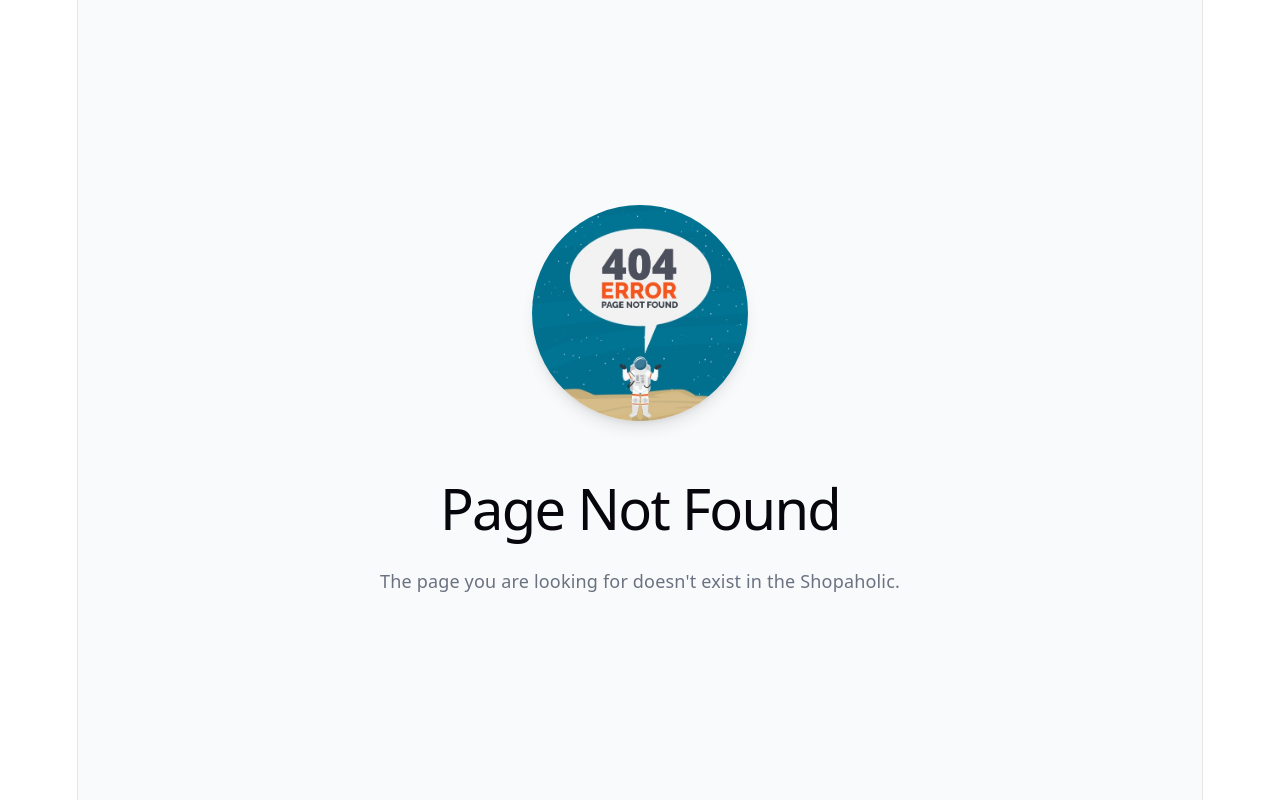
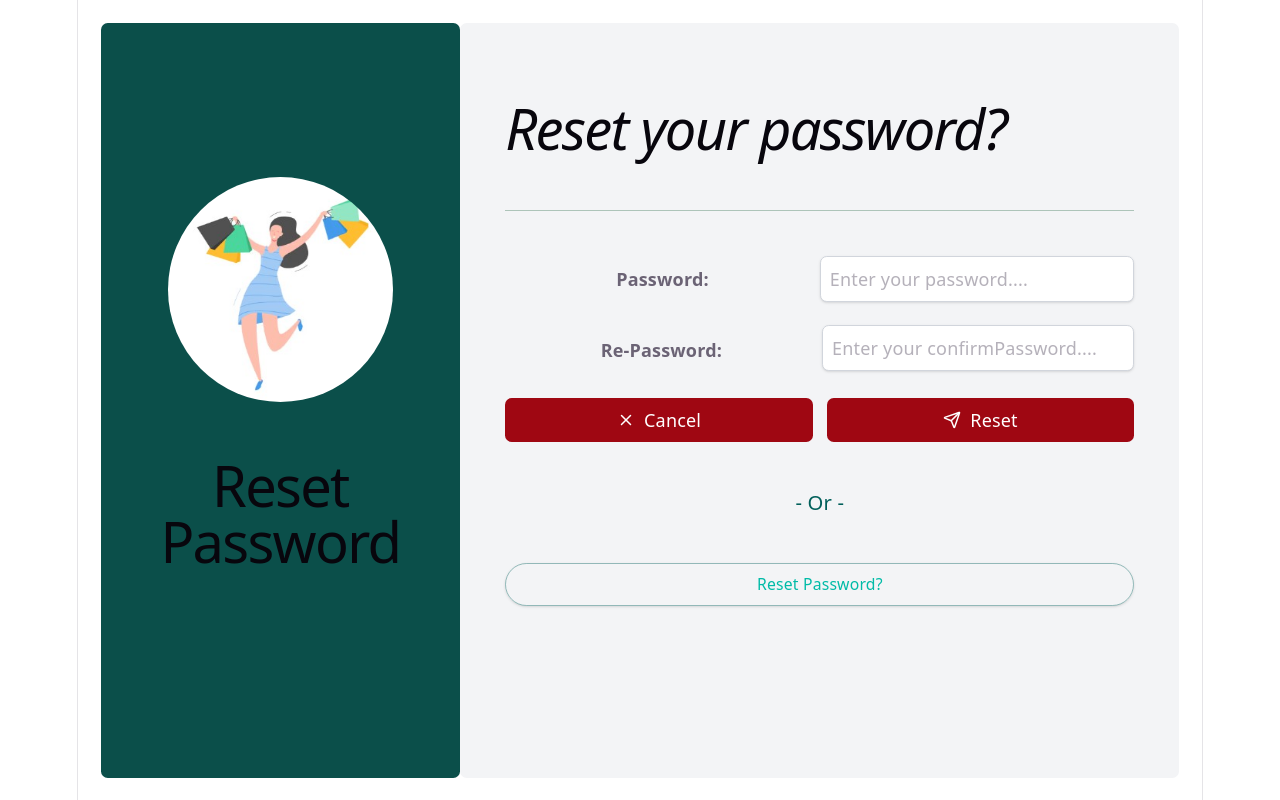
Before and after one commit to bishakhatuladhar123/shopaholicreact, a React (Vite) app: page /ResetPassword in a window 1280 px wide. Before the commit this address had no page. Built offline with nearby package versions, Linux system fonts and the light colour scheme.

Commit message:
hook reset password

```diff
--- a/src/components/auth/Auth.contract.ts
+++ b/src/components/auth/Auth.contract.ts
@@ -7,6 +7,10 @@ export interface ICredentials extends IUsername {
     password: string;
 }
 
+export interface IResetPassword{
+    password:string;
+    confirmPassword:string;
+}
 export interface IUserRegister {
     password: string;
     name: string;
@@ -17,6 +21,33 @@ export interface IUserRegister {
     address: string;
     image: string;
 }
+export interface IUserDetail {
+    id: number | string;
+    firstName: string;
+    lastName: string;
+    maidenName: string;
+    age: number;
+    gender: string;
+    email: string;
+    phone: string;
+    username: string;
+    birthDate: string;
+    image: string;
+    address: {
+      address: string;
+      city: string,
+      state: string,
+      stateCode: string,
+      postalCode: string,
+      coordinates: {
+        lat: number;
+        lng: number;
+      };
+      country: string;
+    };
+    role: string;
+  }
+
 export const LoginSchema = z.object({
     username: z.email().nonempty("Username is required.").nonoptional(),
     password: z.string().nonempty("Password is required.").nonoptional(),
--- a/src/components/auth/LoginForm.tsx
+++ b/src/components/auth/LoginForm.tsx
@@ -41,7 +41,7 @@ export default function LoginForm() {
                 </div>
             </div>
             <div className="flex w-full items-center justify-end">
-            <a href="/forget-password" className="text-teal-500 italic text-sm hover:underline hover:text-teal-600 transition hover:scale-96">Forget Password?</a>
+            <a href="/ForgetPassword" className="text-teal-500 italic text-sm hover:underline hover:text-teal-600 transition hover:scale-96">Forget Password?</a>
             </div>
             <div className="flex w-full items-center gap-3">
                 <button  type="reset" className="rounded-md cursor-pointer transition hover:scale-98 hover:bg-red-700 w-full bg-red-800 text-white flex items-center justify-center p-2">
--- /dev/null
+++ b/src/components/auth/ResetPasswordForm.tsx
@@ -0,0 +1,57 @@
+// import { useState } from "react";
+import { TextInput } from "../ui/form/Input";
+import { FormLabel } from "../ui/form/Label";
+import type { IResetPassword, IUsername } from "./Auth.contract";
+import z from "zod";
+import { useForm } from "react-hook-form";
+import { zodResolver } from "@hookform/resolvers/zod";
+// import { useFormState } from "react-dom";
+import { CancelButton, SubmitButton } from "../ui/button/Button";
+import { LuSend, LuX } from "react-icons/lu";
+
+const ResetPasswordSchema = z.object({
+    password: z.string().min(8).nonempty().nonoptional(),
+    confirmPassword: z.string().min(8).nonempty().nonoptional()
+})
+
+export default function ResetPasswordForm() {
+
+    const { control, handleSubmit, formState: { errors, isSubmitting } } = useForm({
+        defaultValues:
+        {
+            password: "",
+            confirmPassword:"",
+        },
+        resolver: zodResolver(ResetPasswordSchema)
+    })
+
+    const submitHandle = async (data: IResetPassword) => {
+        try {
+            console.log(data);
+        }
+        catch (exception) {
+            console.log(exception);
+        }
+    }
+    return (
+        <form onSubmit={handleSubmit(submitHandle)} className="flex flex-col gap-5">
+            <div className="flex w-full items-center">
+                <FormLabel htmlfor="password" className="">Password:</FormLabel>
+                <div className="w-2/3 flex flex-col">
+                <TextInput control={control} errMsg={errors?.password?.message} type="email" name="password" />
+                </div>
+            </div>
+            <div className="flex w-full items-center gap-1 ">
+                <FormLabel htmlfor="confirmPassword" className="">Re-Password:</FormLabel>
+                <div className="w-2/3 flex flex-col gap-1">
+                <TextInput control={control} errMsg={errors?.confirmPassword?.message} type="email" name="confirmPassword" />
+                </div>
+            </div>
+
+            <div className="flex w-full items-center gap-3">
+                <CancelButton className="gap-2" disabled={isSubmitting}><LuX /> Cancel</CancelButton>
+                <SubmitButton className="gap-2" disabled={isSubmitting}><LuSend /> Reset</SubmitButton>
+            </div>
+        </form>
+    );
+}
--- a/src/config/Router.tsx
+++ b/src/config/Router.tsx
@@ -9,10 +9,12 @@ import UserDashboard from "../pages/user/UserDashboard";
 import UserLayout from "../pages/layouts/UserLayout";
 import UserProfile from "../pages/user/UserProfile";
 import UserRegister from "../pages/admin/user/UserRegister";
+import ResetPassword from "../pages/auth/ResetPassword";
 
 const routerData = createBrowserRouter([
     { path: "/", element: <HomePage /> },
-    { path: "/forget-password", Component: ForgetPassword },
+    { path: "/ForgetPassword", Component: ForgetPassword },
+    { path: "/ResetPassword", Component: ResetPassword },
     {
         path: "/admin", element: <AdminLayout />, children: [
             { index: true, Component: AdminDashboard },
--- a/src/pages/auth/ForgetPassword.tsx
+++ b/src/pages/auth/ForgetPassword.tsx
@@ -5,9 +5,9 @@ import { H1 } from "../../components/ui/typography/PageTitle";
 export default function ForgetPassword() {
     return (
         <section className="flex w-full p-5 h-screen">
-            <div className="w-1/3 bg-teal-900 flex flex-col h-hull p-5 text-white items-center justify-center rounded-md gap-5">
+            <div className="w-1/3 bg-teal-900 flex flex-col h-full p-5 text-white items-center justify-center rounded-md gap-5">
                 <Logo />
-                <div className="flex gap-5 flex-fol w-full items-center justify-center">
+                <div className="flex gap-5 flex-col w-full items-center justify-center">
                     <H1 className="text-white" >Forget Password</H1>
                     <p className="text-center">
 
@@ -20,15 +20,16 @@ export default function ForgetPassword() {
                     <H1 className="text-green-900">
                         <em>Forgot your password?</em>
                     </H1>
+                </div>
+
                     <ForgetPasswordForm />
 
-                    <div className="flex w-full justify-center items-center">
-                        <span className="text-lg text-teal-800"> - Or - </span>
-                    </div>
+                <div className="flex w-full justify-center items-center">
+                    <span className="text-lg text-teal-800"> - Or - </span>
+                </div>
 
-                    <div className="flex w-full items-center justify-center">
-                        <a href="/" className="border p-2 text-center rounded-full shadow border-teal-800/40 w-full  text-teal-500  text-sm hover:underline hover:text-teal-600  hover:bg-teal-800/20 transition hover:scale-98">Forget Password?</a>
-                    </div>
+                <div className="flex w-full items-center justify-center">
+                    <a href="/" className="border p-2 text-center rounded-full shadow border-teal-800/40 w-full  text-teal-500  text-sm hover:underline hover:text-teal-600  hover:bg-teal-800/20 transition hover:scale-98">Login?</a>
                 </div>
             </div>
         </section>
--- /dev/null
+++ b/src/pages/auth/ResetPassword.tsx
@@ -0,0 +1,39 @@
+import ResetPasswordForm from "../../components/auth/ResetPasswordForm";
+import Logo from "../../components/logo/Logo";
+import { H1 } from "../../components/ui/typography/PageTitle";
+
+export default function ResetPassword() {
+    return (
+        <>
+            <section className="flex w-full p-5 h-screen">
+                <div className="w-1/3 bg-teal-900 flex flex-col h-full p-5 text-white items-center justify-center rounded-md gap-5">
+                    <Logo />
+                    <div className="flex gap-5 flex-col w-full items-center justify-center">
+                        <H1 className="text-white" >Reset Password</H1>
+                        <p className="text-center">
+
+                        </p>
+                    </div>
+                </div>
+
+                <div className="w-2/3 flex flex-col gap-10 bg-gray-100 p-10 rounded-md">
+                    <div className="flex border-b border-b-green-900/30 pb-5">
+                        <H1 className="text-green-900">
+                            <em>Reset your password?</em>
+                        </H1>
+                    </div>
+
+                        <ResetPasswordForm />
+
+                    <div className="flex w-full justify-center items-center">
+                        <span className="text-lg text-teal-800"> - Or - </span>
+                    </div>
+
+                    <div className="flex w-full items-center justify-center">
+                        <a href="/" className="border p-2 text-center rounded-full shadow border-teal-800/40 w-full  text-teal-500  text-sm hover:underline hover:text-teal-600  hover:bg-teal-800/20 transition hover:scale-98">Reset Password?</a>
+                    </div>
+                </div>
+            </section>
+        </>
+    );
+}
```
